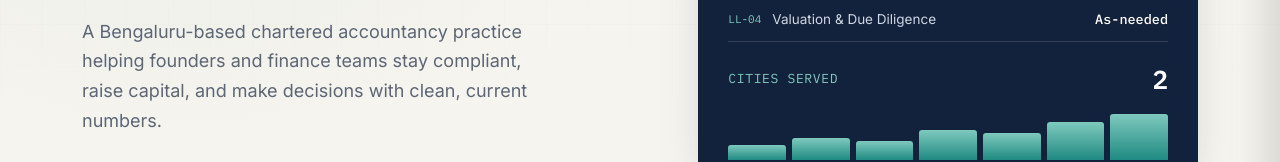
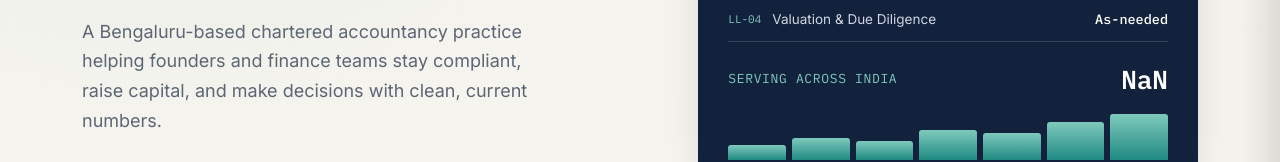
Before and after one commit to Adu171100/ledgerlab, a plain HTML site: page index.html in a window 1280 px wide. Shown: the part 480-642 px from the top of the page. Drawn offline with Linux system fonts and the light colour scheme.

Commit message:
Update index.html

```diff
--- a/index.html
+++ b/index.html
@@ -524,8 +524,8 @@
         <div class="ledger-row"><div class="label"><span class="code">LL-04</span>Valuation &amp; Due Diligence</div><div class="val">As-needed</div></div>
       </div>
       <div class="ledger-total">
-        <div class="label">Cities Served</div>
-        <div class="val"><span class="counter" data-target="2">0</span></div>
+        <div class="label">Serving Across India</div>
+        <div class="val"><span class="counter" data-target=""></span></div>
       </div>
       <div class="bars" aria-hidden="true">
         <span style="--h:32%"></span><span style="--h:48%"></span><span style="--h:40%"></span>
```
